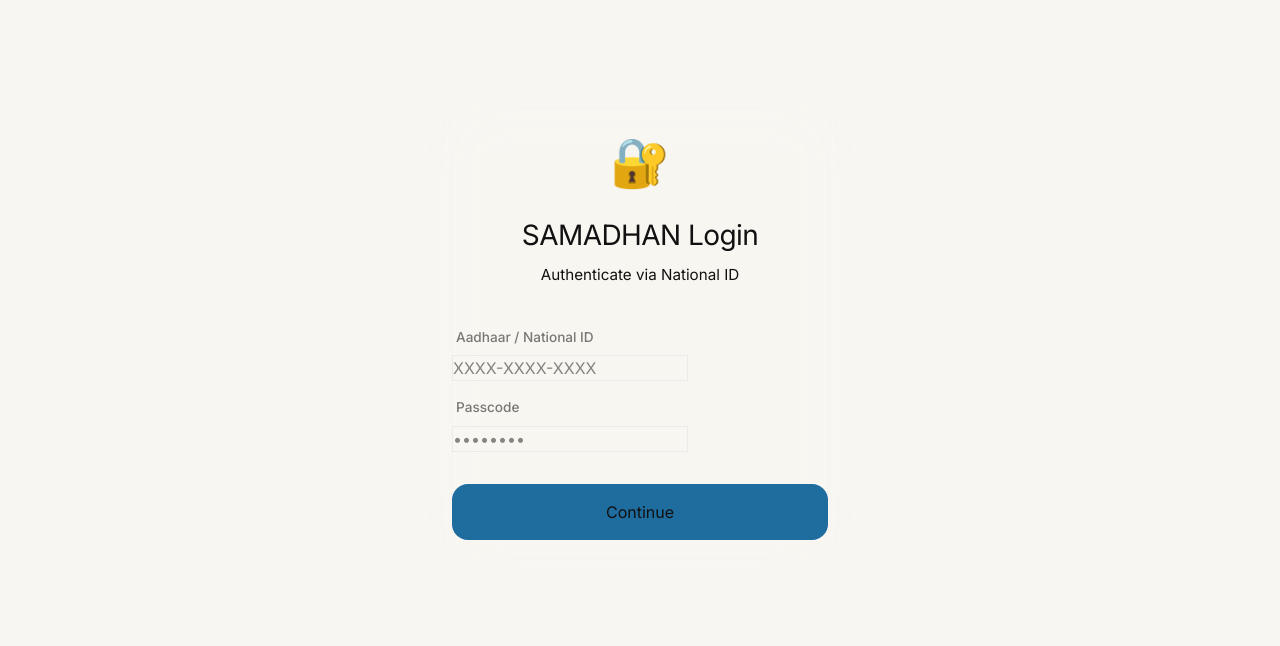
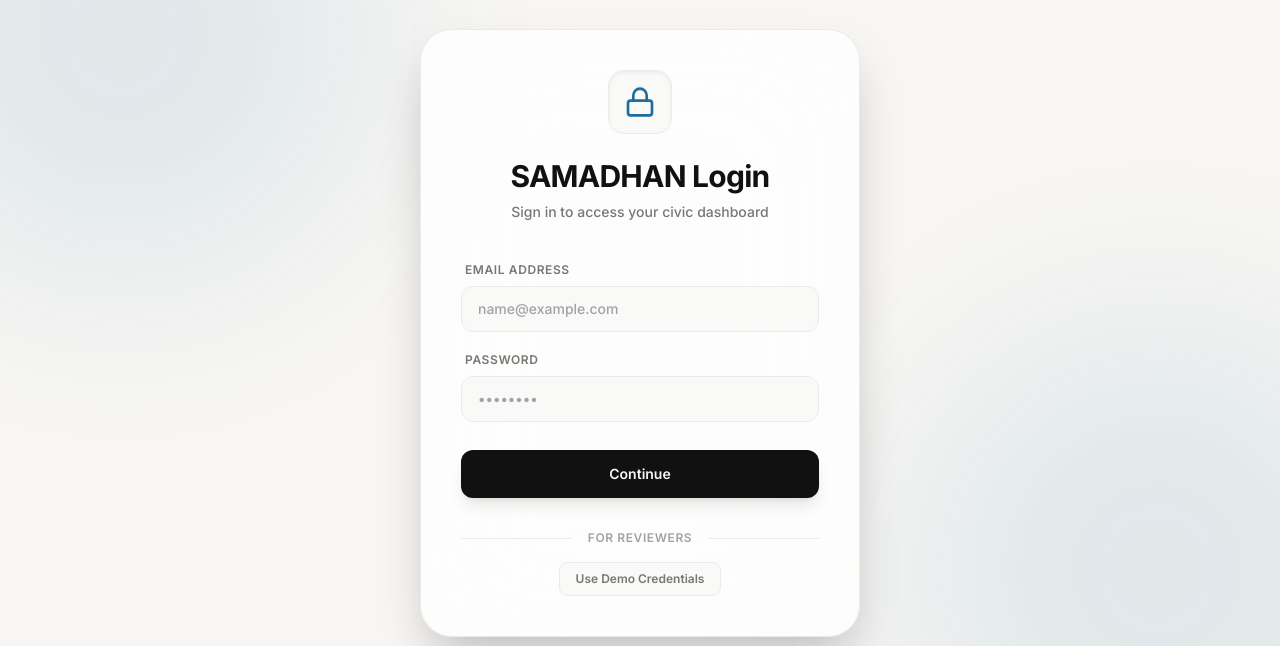
Before and after one commit to koushikkkkkkkkkk/CPGRAMS-remake, a Next.js app: page /login in a window 1280 px wide. Shown: the part 131-777 px from the top of the page. Built offline with nearby package versions, Linux system fonts and the light colour scheme; no server answers.

Commit message:
feat: upgrade login UI, add demo auth and auto-signup flow

```diff
--- a/app/login/page.tsx
+++ b/app/login/page.tsx
@@ -2,87 +2,131 @@
 
 import { useState } from "react";
 import { useRouter } from "next/navigation";
+import { supabase } from "../../lib/supabase";
 
 export default function LoginOS() {
   const router = useRouter();
-  const [step, setStep] = useState<"credentials" | "otp">("credentials");
+  const [email, setEmail] = useState("");
+  const [password, setPassword] = useState("");
   const [isAuthenticating, setIsAuthenticating] = useState(false);
+  const [error, setError] = useState("");
 
-  const handleCredentialsSubmit = (e: React.FormEvent) => {
+  const handleDemoFill = () => {
+    setEmail("citizen@samadhan.gov.in");
+    setPassword("DemoCitizen123!");
+    setError("");
+  };
+
+  const handleCredentialsSubmit = async (e: React.FormEvent) => {
     e.preventDefault();
     setIsAuthenticating(true);
-    setTimeout(() => {
+    setError("");
+
+    try {
+      // 1. Try to sign in
+      let { data, error: signInError } = await supabase.auth.signInWithPassword({
+        email,
+        password,
+      });
+
+      // 2. If it fails with invalid credentials, it might be a new demo user. Let's auto-signup for the hackathon.
+      if (signInError && signInError.message.includes("Invalid login")) {
+        const { data: signUpData, error: signUpError } = await supabase.auth.signUp({
+          email,
+          password,
+        });
+
+        if (signUpError) throw signUpError;
+        data = signUpData as any;
+      } else if (signInError) {
+        throw signInError;
+      }
+
+      // Success! Redirect to home
+      router.push("/");
+    } catch (err: any) {
+      console.error("Auth error:", err);
+      setError(err.message || "Failed to authenticate. Please try again.");
+    } finally {
       setIsAuthenticating(false);
-      setStep("otp");
-    }, 1200);
-  };
-
-  const handleOtpSubmit = (e: React.FormEvent) => {
-    e.preventDefault();
-    setIsAuthenticating(true);
-    setTimeout(() => {
-      router.push("/");
-    }, 1500);
+    }
   };
 
   return (
-    <div style={{ minHeight: '100vh', display: 'flex', alignItems: 'center', justifyContent: 'center', padding: '2rem' }}>
-      <div
-        className="bento-card animate-fade-in"
-        style={{
-          width: '100%',
-          maxWidth: '440px',
-          padding: '3rem 2rem',
-          backdropFilter: 'saturate(180%) blur(40px)',
-          WebkitBackdropFilter: 'saturate(180%) blur(40px)',
-          background: 'var(--material-regular)',
-          border: '1px solid var(--glass-border)',
-          borderRadius: '32px'
-        }}
-      >
-        <div style={{ textAlign: 'center', marginBottom: '2.5rem' }}>
-          <div style={{ fontSize: '3rem', marginBottom: '1rem' }}>🔐</div>
-          <h1 style={{ fontSize: '1.75rem', marginBottom: '0.5rem', letterSpacing: '-0.02em' }}>
-            {step === "credentials" ? "SAMADHAN Login" : "Two-Factor Auth"}
-          </h1>
-          <p style={{ fontSize: '0.95rem', margin: 0 }}>
-            {step === "credentials" ? "Authenticate via National ID" : "Enter the verification code sent to your device"}
-          </p>
+    <div className="flex min-h-screen items-center justify-center bg-background px-4 font-sans text-foreground">
+      {/* Decorative background gradients */}
+      <div className="pointer-events-none absolute inset-0 overflow-hidden flex justify-center">
+        <div className="absolute -top-[10%] -left-[10%] h-[500px] w-[500px] rounded-full bg-[var(--color-accent)] opacity-10 blur-[100px]" />
+        <div className="absolute -bottom-[10%] -right-[10%] h-[500px] w-[500px] rounded-full bg-[var(--system-blue)] opacity-10 blur-[100px]" />
       </div>
 
-        {step === "credentials" && (
-          <form onSubmit={handleCredentialsSubmit} className="flex flex-col gap-4 animate-fade-in">
+      <div className="relative z-10 w-full max-w-[440px] animate-fade-in overflow-hidden rounded-[32px] border border-[var(--color-border)] bg-[var(--system-bg)]/80 p-8 shadow-2xl backdrop-blur-3xl sm:p-10">
+        <div className="mb-10 text-center">
+          <div className="mx-auto mb-6 flex h-16 w-16 items-center justify-center rounded-2xl bg-[var(--tertiary-bg)] border border-[var(--color-border)] shadow-inner">
+            <svg width="32" height="32" viewBox="0 0 24 24" fill="none" stroke="currentColor" strokeWidth="2" strokeLinecap="round" strokeLinejoin="round" className="text-[var(--color-accent)]">
+              <rect x="3" y="11" width="18" height="11" rx="2" ry="2" />
+              <path d="M7 11V7a5 5 0 0 1 10 0v4" />
+            </svg>
+          </div>
+          <h1 className="mb-2 text-2xl font-bold tracking-tight md:text-3xl">SAMADHAN Login</h1>
+          <p className="text-sm font-medium text-[var(--label-secondary)]">Sign in to access your civic dashboard</p>
+        </div>
+
+        <form onSubmit={handleCredentialsSubmit} className="flex flex-col gap-5">
           <div>
-              <label style={{ display: 'block', fontSize: '0.85rem', color: 'var(--label-secondary)', marginBottom: '0.5rem', fontWeight: 500, paddingLeft: '4px' }}>Aadhaar / National ID</label>
-              <input type="text" className="input-field" placeholder="XXXX-XXXX-XXXX" required style={{ backgroundColor: 'var(--material-thin)', border: '1px solid var(--separator-color)' }} />
+            <label className="mb-2 block pl-1 text-xs font-semibold uppercase tracking-wider text-[var(--label-secondary)]">Email Address</label>
+            <input
+              type="email"
+              value={email}
+              onChange={(e) => setEmail(e.target.value)}
+              className="w-full rounded-xl border border-[var(--color-border)] bg-[var(--tertiary-bg)] px-4 py-3 text-sm font-medium text-foreground outline-none transition-colors placeholder:text-[var(--label-tertiary)] focus:border-[var(--color-accent)] focus:bg-[var(--system-bg)]"
+              placeholder="name@example.com"
+              required
+            />
           </div>
           <div>
-              <label style={{ display: 'block', fontSize: '0.85rem', color: 'var(--label-secondary)', marginBottom: '0.5rem', fontWeight: 500, paddingLeft: '4px' }}>Passcode</label>
-              <input type="password" className="input-field" placeholder="••••••••" required style={{ backgroundColor: 'var(--material-thin)', border: '1px solid var(--separator-color)' }} />
+            <label className="mb-2 block pl-1 text-xs font-semibold uppercase tracking-wider text-[var(--label-secondary)]">Password</label>
+            <input
+              type="password"
+              value={password}
+              onChange={(e) => setPassword(e.target.value)}
+              className="w-full rounded-xl border border-[var(--color-border)] bg-[var(--tertiary-bg)] px-4 py-3 text-sm font-medium text-foreground outline-none transition-colors placeholder:text-[var(--label-tertiary)] focus:border-[var(--color-accent)] focus:bg-[var(--system-bg)]"
+              placeholder="••••••••"
+              required
+            />
           </div>
 
-            <button type="submit" className="btn-primary" style={{ marginTop: '1rem', padding: '1rem', borderRadius: '16px', background: 'var(--system-blue)' }} disabled={isAuthenticating}>
-              {isAuthenticating ? "Verifying..." : "Continue"}
-            </button>
-          </form>
+          {error && (
+            <div className="rounded-lg border border-[var(--system-red)]/20 bg-[var(--system-red)]/10 px-4 py-3 text-xs font-medium text-[var(--system-red)]">
+              {error}
+            </div>
           )}
 
-        {step === "otp" && (
-          <form onSubmit={handleOtpSubmit} className="flex flex-col gap-4 animate-fade-in">
-            <div>
-              <label style={{ display: 'block', fontSize: '0.85rem', color: 'var(--label-secondary)', marginBottom: '0.5rem', fontWeight: 500, paddingLeft: '4px', textAlign: 'center' }}>One-Time Password</label>
-              <div style={{ display: 'flex', gap: '0.5rem', justifyContent: 'center' }}>
-                {[1,2,3,4,5,6].map((i) => (
-                  <input key={i} type="text" maxLength={1} className="input-field" style={{ width: '45px', height: '55px', textAlign: 'center', fontSize: '1.5rem', padding: 0, backgroundColor: 'var(--material-thin)', border: '1px solid var(--separator-color)', borderRadius: '12px' }} required />
-                ))}
+          <div className="mt-2">
+            <button
+              type="submit"
+              disabled={isAuthenticating}
+              className="w-full rounded-xl bg-foreground px-4 py-3.5 text-sm font-semibold text-background transition-transform duration-200 hover:scale-[0.98] active:scale-95 disabled:opacity-50 disabled:hover:scale-100 shadow-lg shadow-foreground/10"
+            >
+              {isAuthenticating ? "Authenticating..." : "Continue"}
+            </button>
           </div>
+        </form>
+
+        <div className="mt-8 flex flex-col items-center gap-4">
+          <div className="flex w-full items-center gap-4">
+            <div className="h-px flex-1 bg-[var(--color-border)]" />
+            <span className="text-xs font-semibold text-[var(--label-tertiary)] uppercase tracking-wider">For Reviewers</span>
+            <div className="h-px flex-1 bg-[var(--color-border)]" />
           </div>
-
-            <button type="submit" className="btn-primary" style={{ marginTop: '2rem', padding: '1rem', borderRadius: '16px', background: 'var(--system-blue)' }} disabled={isAuthenticating}>
-              {isAuthenticating ? "Authenticating..." : "Verify & Login"}
+          <button
+            type="button"
+            onClick={handleDemoFill}
+            className="rounded-lg border border-[var(--color-border)] bg-[var(--tertiary-bg)] px-4 py-2 text-xs font-semibold text-[var(--label-secondary)] transition-colors hover:bg-[var(--system-bg)] hover:text-foreground"
+          >
+            Use Demo Credentials
           </button>
-          </form>
-        )}
+        </div>
       </div>
     </div>
   );
```
Also changed, not shown: 1 other file (tests, documents, lock files or other folders). Lines whose indentation alone changed are shown as unchanged.
